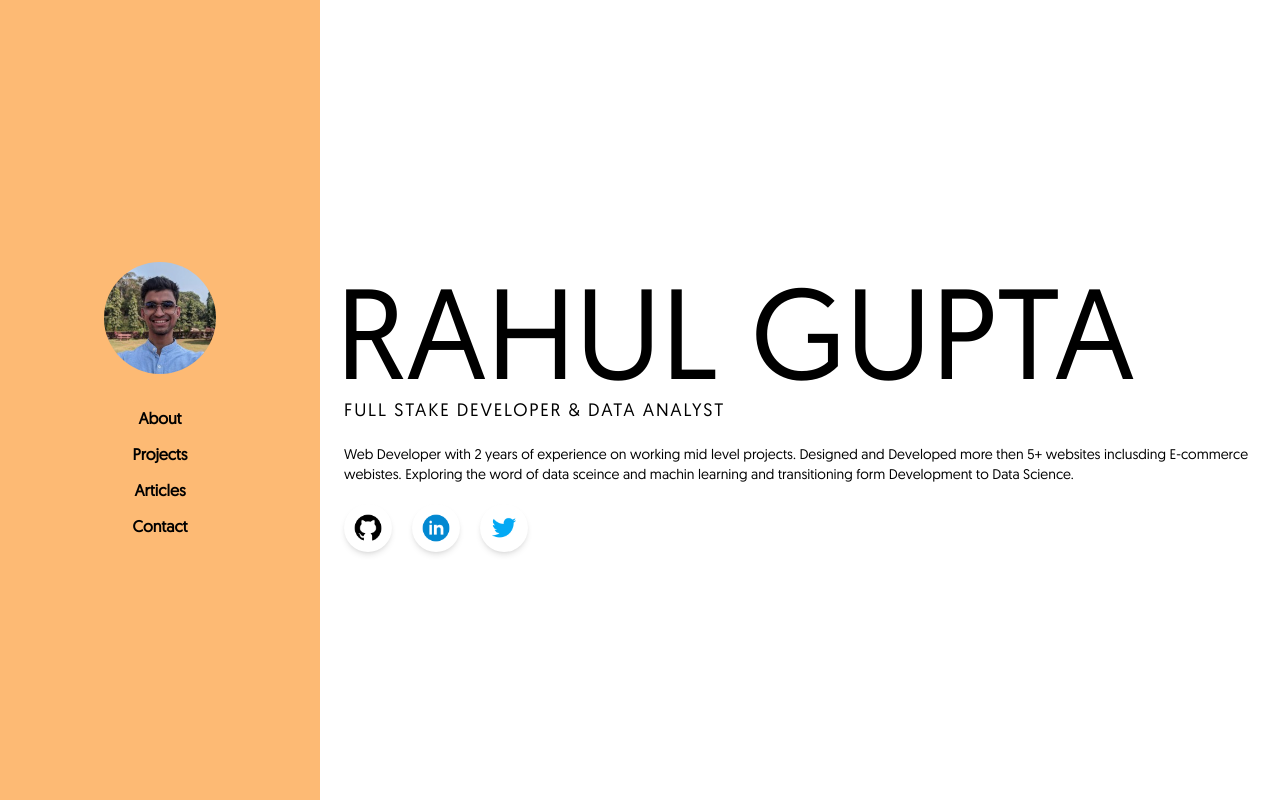
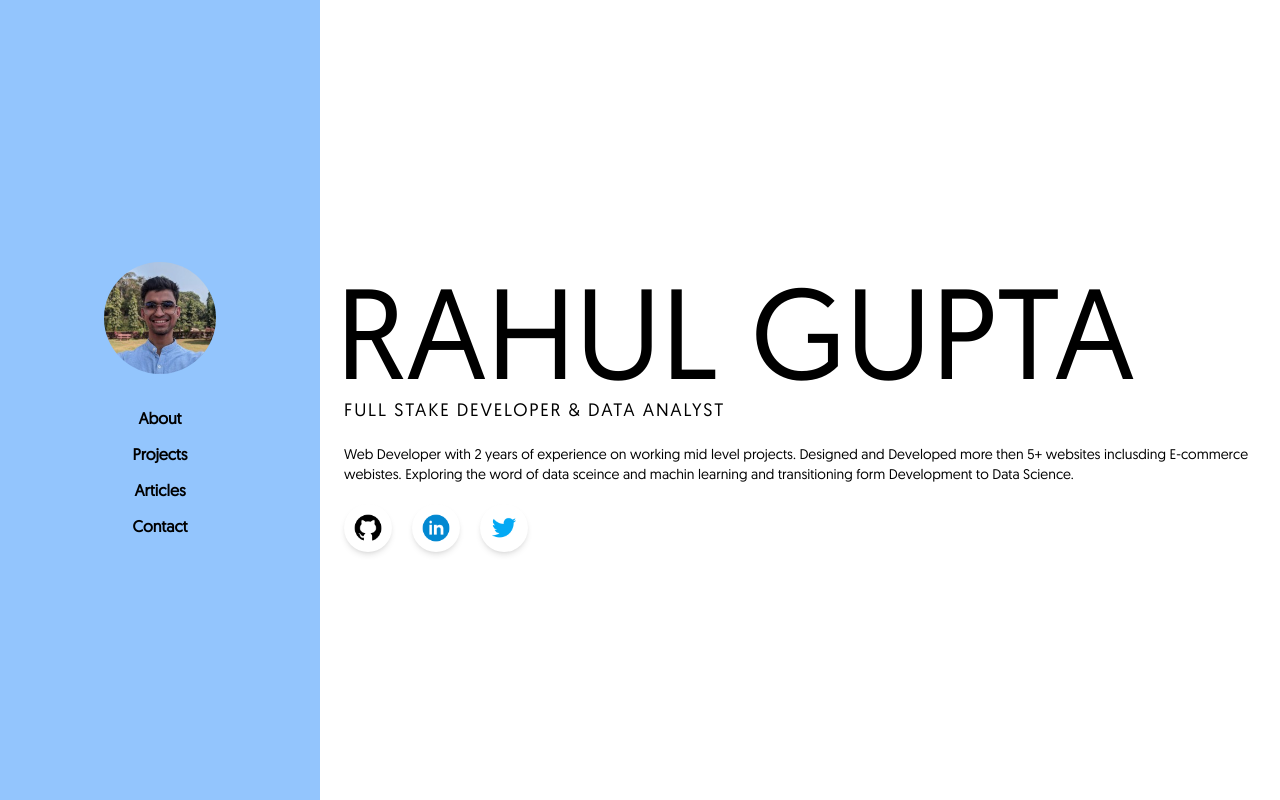
Before and after one commit to RAHUL1115/rahul1115.github.io, a Next.js app: page / in a window 1280 px wide. Built offline with nearby package versions, Linux system fonts and the light colour scheme.

Commit message:
color change

```diff
--- a/components/Base.jsx
+++ b/components/Base.jsx
@@ -6,7 +6,7 @@ export default function Base({ children }) {
   return (
     <main>
       <div className="flex min-h-screen md:relative">
-        <div className="md:w-[25%] md:bg-orange-300 md:p-4 md:max-h-screen md:sticky md:top-0 hidden md:block">
+        <div className="md:w-[25%] md:bg-blue-300 md:p-4 md:max-h-screen md:sticky md:top-0 hidden md:block">
           <Sidebar />
         </div>
         <div className="md:w-[75%] p-4">{children}</div>
--- a/next.config.js
+++ b/next.config.js
@@ -1,6 +1,7 @@
 /** @type {import('next').NextConfig} */
 const nextConfig = {
-    output : "export"
-}
+  output: "export",
+  images: { unoptimized: true },
+};
 
-module.exports = nextConfig
+module.exports = nextConfig;
```
